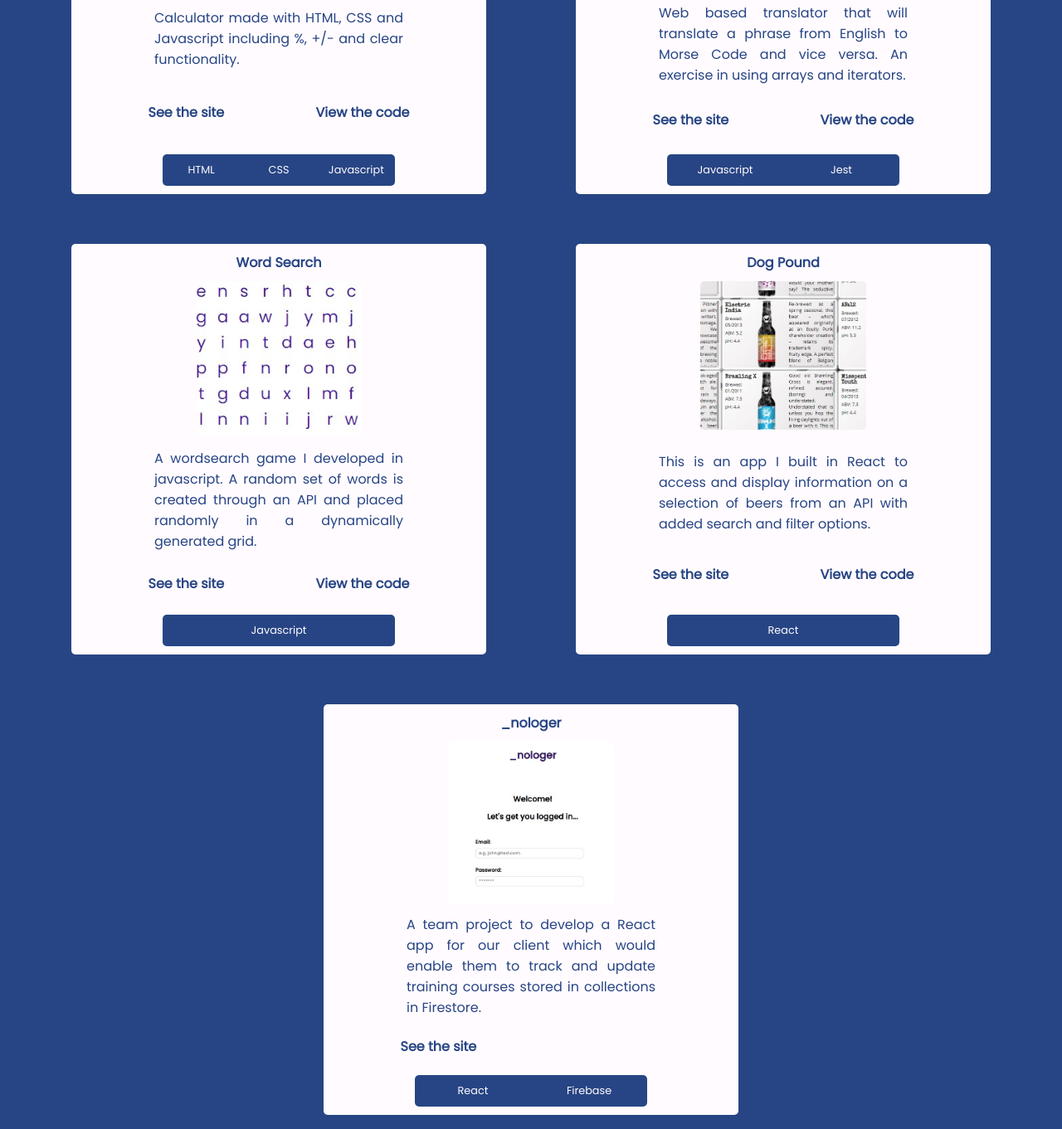
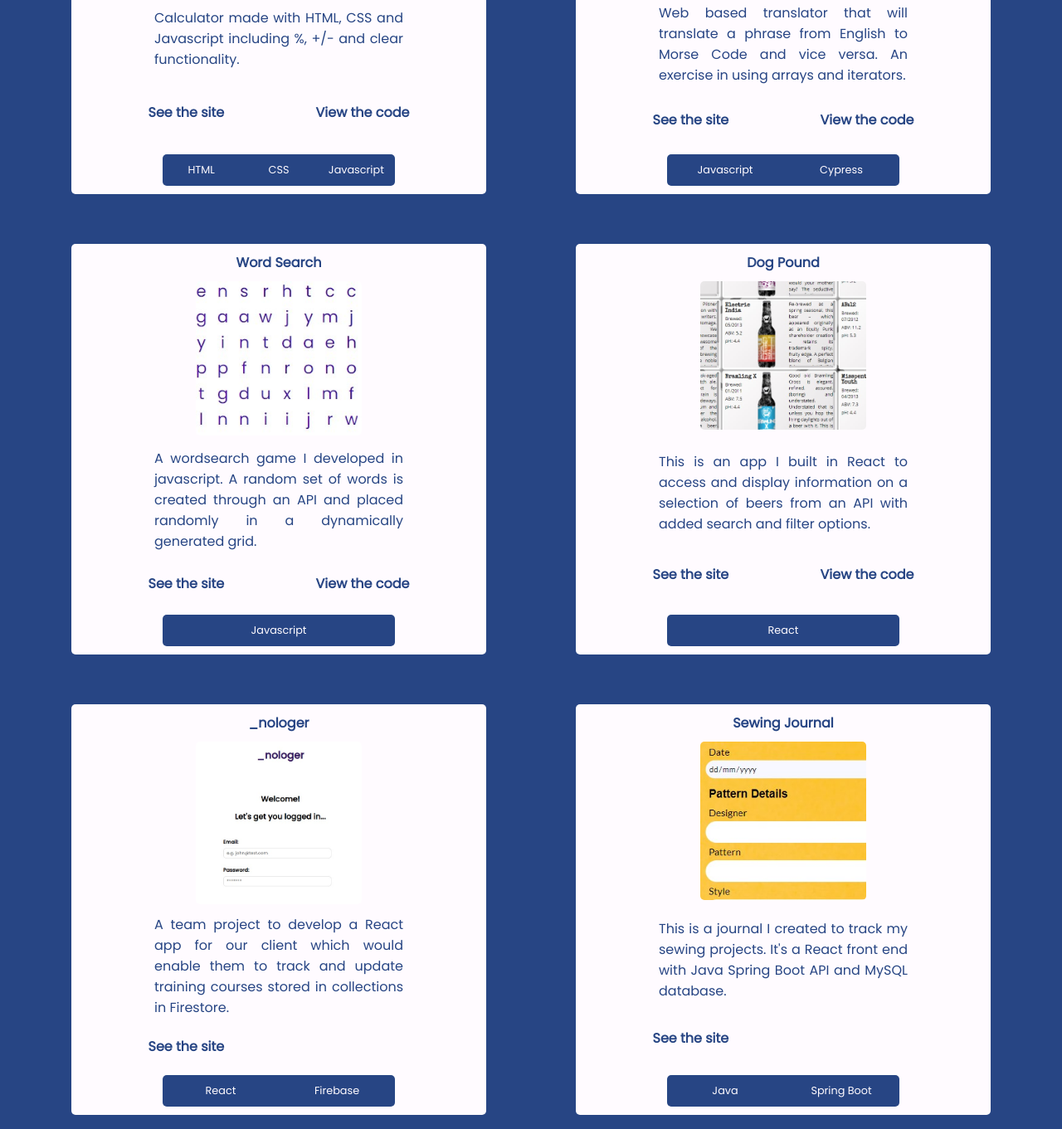
Before and after one commit to jmlow-hub/new-portfolio, a plain HTML site: page index.html in a window 1280 px wide. Shown: the part 1239-2600 px from the top of the page at 83% size. Drawn offline with nearby package versions, Linux system fonts and the light colour scheme.

Commit message:
icons added for skills, deleted unused pics

```diff
--- a/index.html
+++ b/index.html
@@ -5,6 +5,7 @@
   <meta http-equiv="X-UA-Compatible" content="IE=edge">
   <meta name="viewport" content="width=device-width, initial-scale=1.0">
   <script src="https://kit.fontawesome.com/cc5039d617.js" crossorigin="anonymous"></script>
+  <link href='https://unpkg.com/boxicons@2.0.9/css/boxicons.min.css' rel='stylesheet'>
   <link rel="stylesheet" href="./styles/styles.css">
   <title>Jackie Low</title>
 </head>
@@ -73,7 +74,7 @@
                 </div>
                 <div class="projects__info__card__stack">
                   <p>Javascript</p>
-                  <p>Jest</p>
+                  <p>Cypress</p>
                 </div>
             </div>
           </div>
@@ -126,6 +127,22 @@
                 </div>
             </div>
           </div>
+          <div class="projects__info">
+            <h4>Sewing Journal</h4>
+            <div class="projects__info__card">
+                <img src="./Images/journal.jpg" alt="Image of a journal app created by Jackie Low">
+                <p>This is a journal I created to track my sewing projects. It's a React front end with Java Spring Boot API and MySQL database. </p>
+                <div class="projects__info__card__links">
+                  <a href="" target="blank">See the site</a>
+                  <a href="" target="blank"></a>
+                </div>
+                <div class="projects__info__card__stack">
+                  <p>Java</p>
+                  <p>Spring Boot</p>
+
+                </div>
+            </div>
+          </div>
 
         </div>
 
@@ -153,6 +170,8 @@
               <i class="fab fa-react"></i>
               <i class="fab fa-java"></i>
               <i class="fab fa-github"></i>
+              <i class='bx bxl-spring-boot' style='color:#fffbff'  ></i>
+              <i class='bx bxl-firebase' style='color:#fffbff' ></i>
 
           </div>
 
```
Also changed, not shown: Images/journal.jpg (added), Images/pexels-stanislav-kondratiev-2908965.jpg (deleted), Images/placeholder2.jpg (deleted), Images/portfolio-profile-pic2.jpg (deleted).
